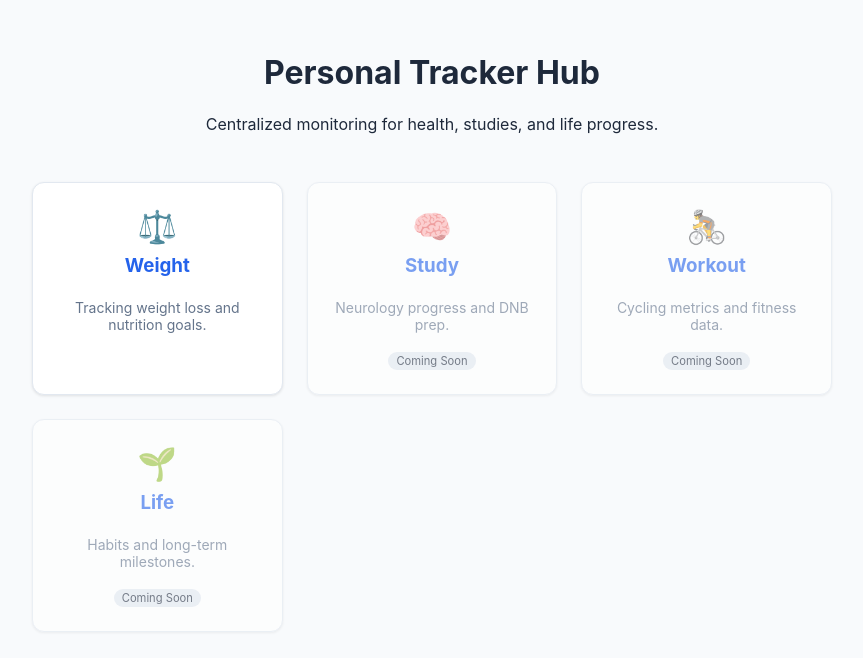
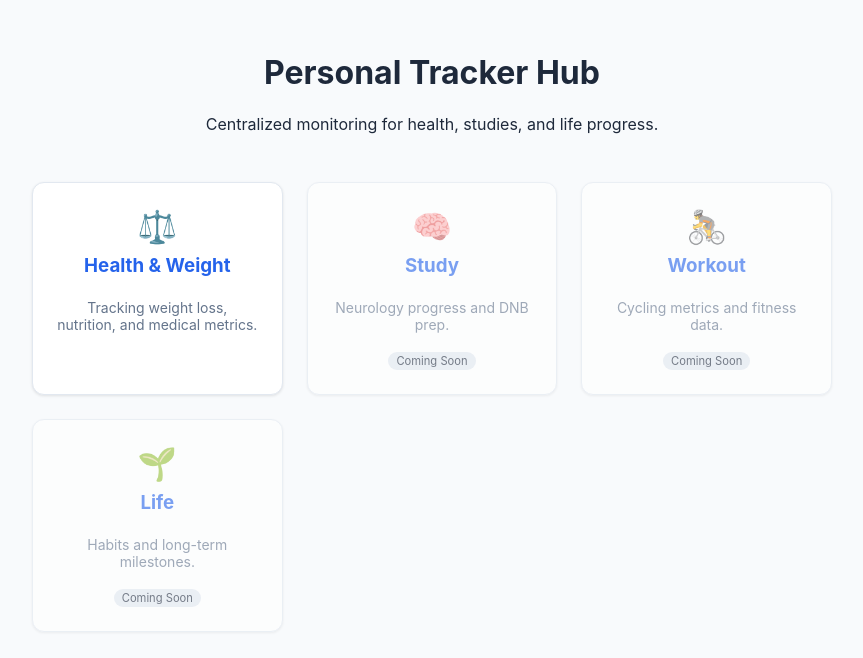
Before and after one commit to rubanbalaji-g/personal-trackers, a plain HTML site: page index.html in a window 1280 px wide. Shown: the whole page, without its empty margins (208-1071 px from the left). Drawn offline with Linux system fonts and the light colour scheme.

Commit message:
Update index.html

```diff
--- a/index.html
+++ b/index.html
@@ -47,12 +47,13 @@
         <p>Centralized monitoring for health, studies, and life progress.</p>
     </header>
 
+
     <div class="grid">
-        <a href="weight.html" class="card">
-            <span class="icon">⚖️</span>
-            <h3>Weight</h3>
-            <p>Tracking weight loss and nutrition goals.</p>
-        </a>
+      <a href="meditrack.html" class="card">
+    <span class="icon">⚖️</span>
+    <h3>Health & Weight</h3>
+    <p>Tracking weight loss, nutrition, and medical metrics.</p>
+</a>
 
         <div class="card coming-soon">
             <span class="icon">🧠</span>
```
